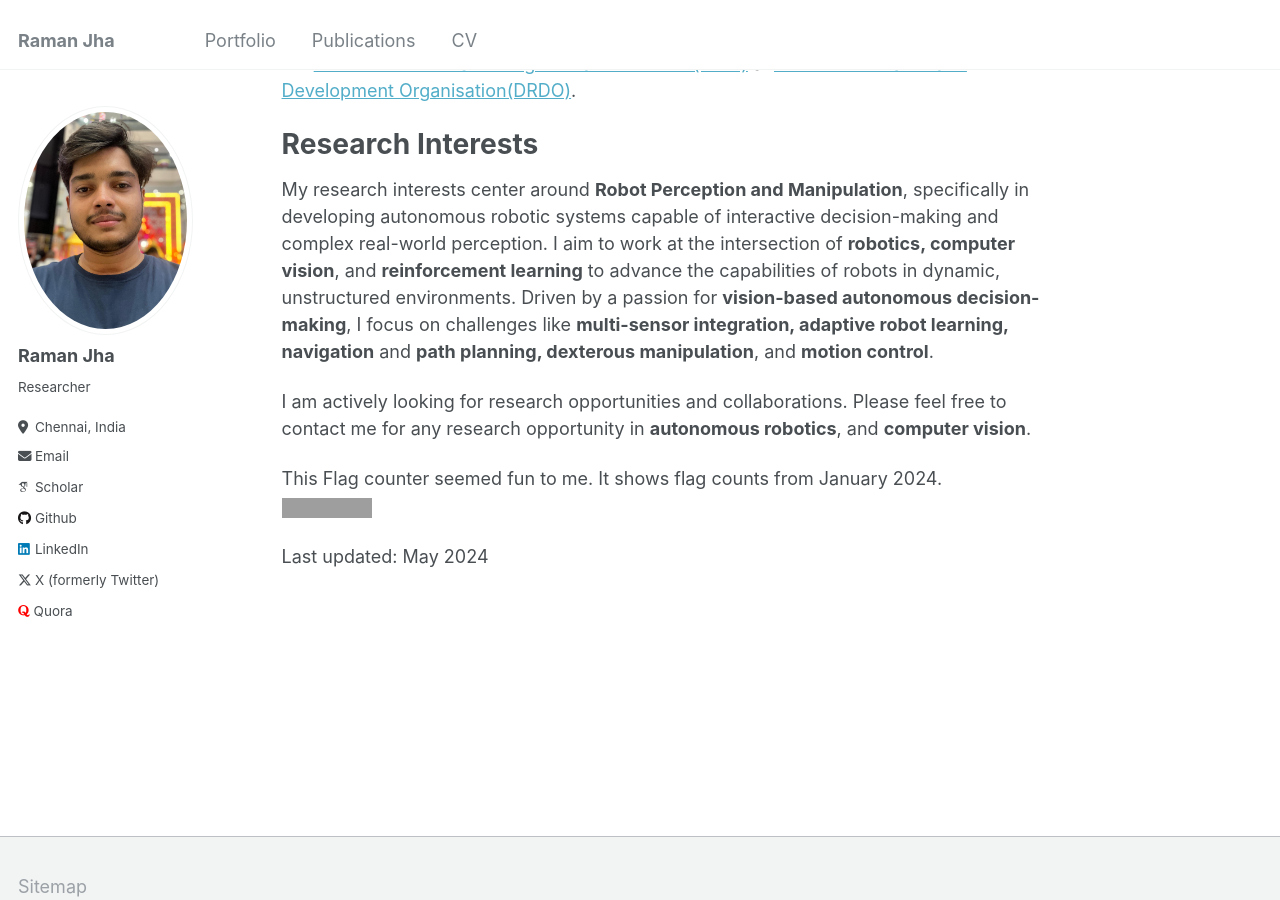
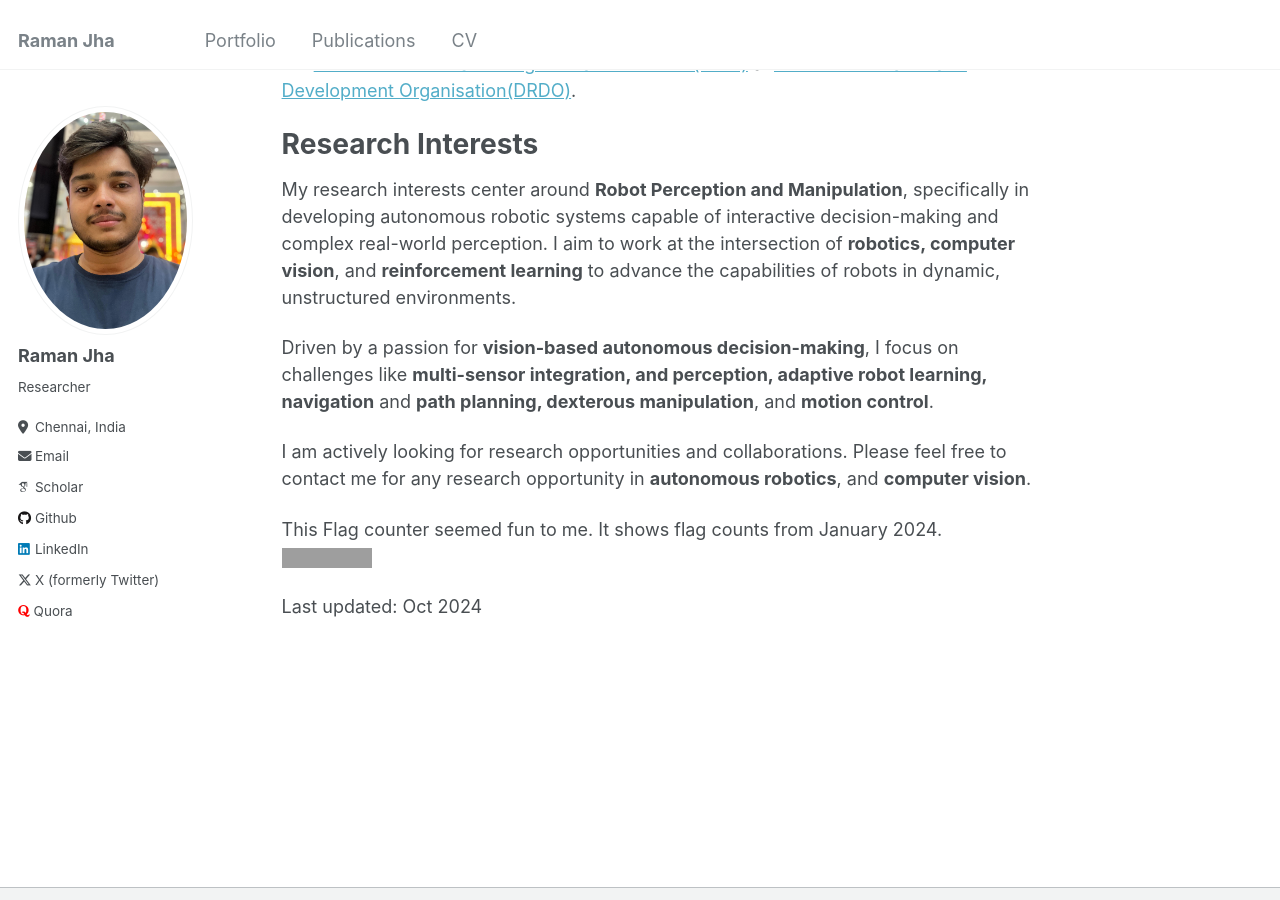
Before and after one commit to jhakrraman/jhakrraman.github.io, a Jekyll site: the page built from _pages/about.md, in a window 1280 px wide and 900 px high, scrolled down 552 px. Built offline with Jekyll 4.4.1, drawn with Linux system fonts in a browser that asks for light colours; some web fonts are replaced; grey boxes are pictures that could not be loaded.

Commit message:
Update about.md

```diff
--- a/_pages/about.md
+++ b/_pages/about.md
@@ -14,11 +14,13 @@ Before joining NYU, I completed my Research Associate work at the [Computational
 
 # Research Interests
 
-My research interests center around **Robot Perception and Manipulation**, specifically in developing autonomous robotic systems capable of interactive decision-making and complex real-world perception. I aim to work at the intersection of **robotics, computer vision**, and **reinforcement learning** to advance the capabilities of robots in dynamic, unstructured environments. Driven by a passion for **vision-based autonomous decision-making**, I focus on challenges like **multi-sensor integration, adaptive robot learning, navigation** and **path planning, dexterous manipulation**, and **motion control**.
+My research interests center around **Robot Perception and Manipulation**, specifically in developing autonomous robotic systems capable of interactive decision-making and complex real-world perception. I aim to work at the intersection of **robotics, computer vision**, and **reinforcement learning** to advance the capabilities of robots in dynamic, unstructured environments.
+
+Driven by a passion for **vision-based autonomous decision-making**, I focus on challenges like **multi-sensor integration, and perception, adaptive robot learning, navigation** and **path planning, dexterous manipulation**, and **motion control**.
 
 I am actively looking for research opportunities and collaborations. Please feel free to contact me for any research opportunity in **autonomous robotics**, and **computer vision**.
 
 This Flag counter seemed fun to me. It shows flag counts from January 2024.
 <a href="https://info.flagcounter.com/FhE2"><img src="https://s01.flagcounter.com/count2/FhE2/bg_FFFFFF/txt_000000/border_CCCCCC/columns_5/maxflags_50/viewers_0/labels_0/pageviews_1/flags_1/percent_0/" alt="Free counters!" border="0"></a>
 
-Last updated: May 2024
+Last updated: Oct 2024
```
